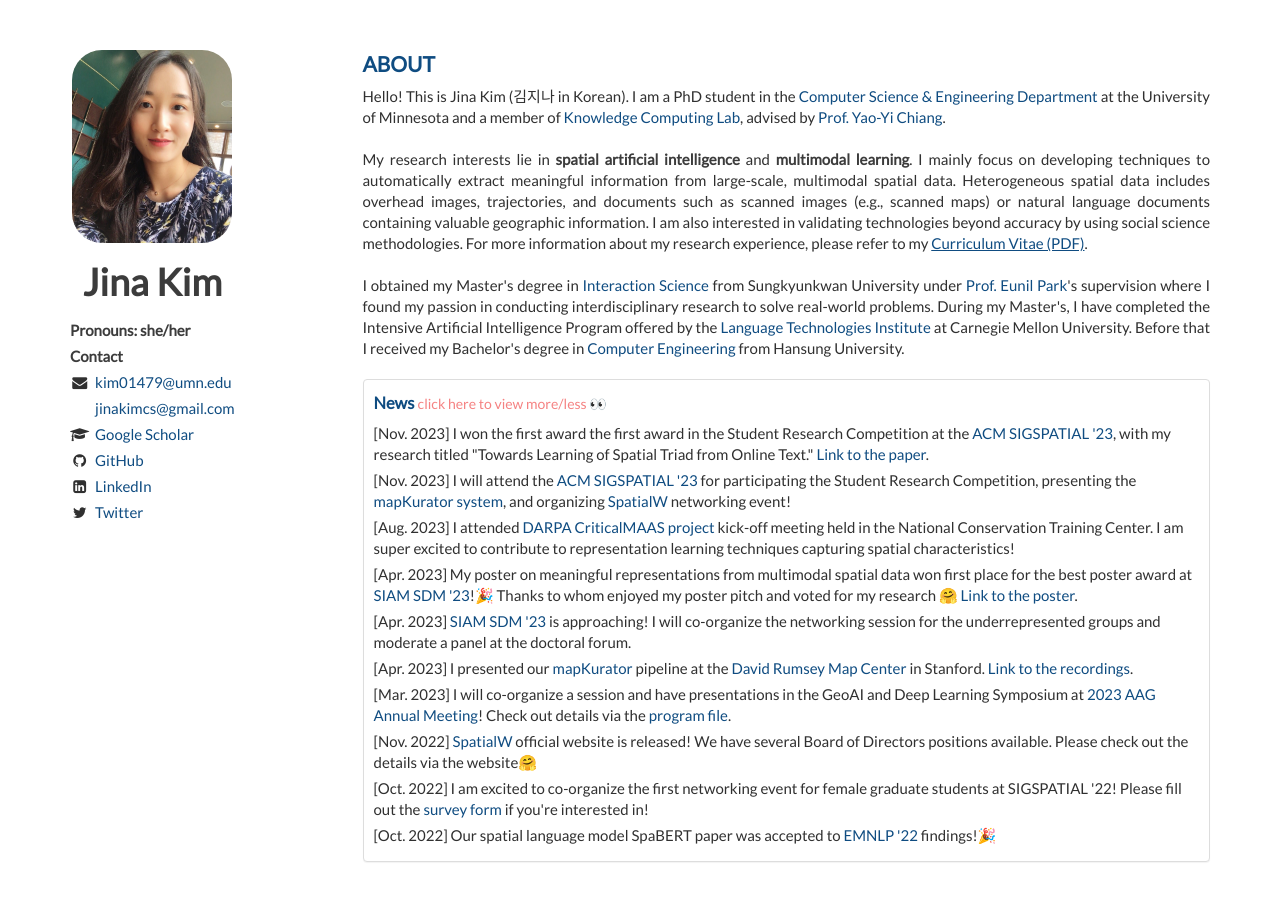
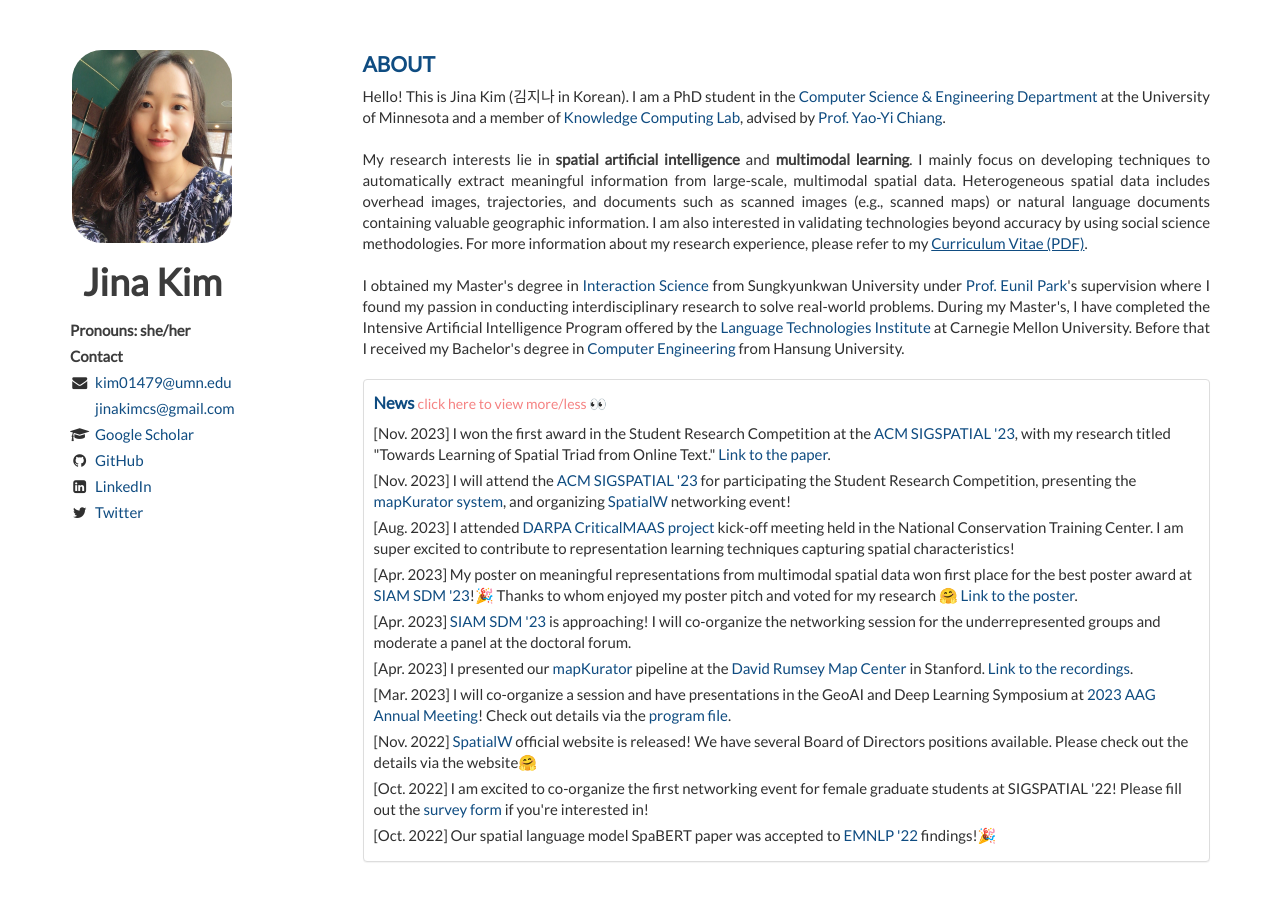
Before and after one commit to Jina-Kim/Jina-Kim.github.io, a Jekyll site: the page built from index.html, in a window 1280 px wide and 900 px high. Built offline with Jekyll 4.4.1, drawn with Linux system fonts in a browser that asks for light colours; nearby versions of some CDN libraries; the list of posts is cut into pages by our own code.

Commit message:
Update about.html

```diff
--- a/_includes/about.html
+++ b/_includes/about.html
@@ -20,7 +20,7 @@
       <div class="panel-body">
           <h2>News <a type="button" data-toggle="collapse" data-target="#collapseList" aria-expanded="false" aria-controls="collapseList" style="font-size: 85%; color: #F58282;font-weight: normal;">click here to view more/less 👀</a></h2>
         <ul class="list-unstyled">
-            <li>[Nov. 2023] I won the first award  the first award in the Student Research Competition at the <a href="https://sigspatial2023.sigspatial.org/">ACM SIGSPATIAL '23</a>, with my research titled "Towards Learning of Spatial Triad from Online Text." <a href="https://jina-kim.github.io/files/papers/2023-11-jina-sigspatial-src.pdf">Link to the paper</a>.</li>
+            <li>[Nov. 2023] I won the first award in the Student Research Competition at the <a href="https://sigspatial2023.sigspatial.org/">ACM SIGSPATIAL '23</a>, with my research titled "Towards Learning of Spatial Triad from Online Text." <a href="https://jina-kim.github.io/files/papers/2023-11-jina-sigspatial-src.pdf">Link to the paper</a>.</li>
             <li>[Nov. 2023] I will attend the <a href="https://sigspatial2023.sigspatial.org/">ACM SIGSPATIAL '23</a> for participating the Student Research Competition, presenting the <a href="https://knowledge-computing.github.io/mapkurator-doc/#/">mapKurator system</a>, and organizing <a href="https://spatialwomen.github.io/">SpatialW</a> networking event!</li>
             <li>[Aug. 2023] I attended <a href="https://criticalminerals.darpa.mil/">DARPA CriticalMAAS project</a> kick-off meeting held in the National Conservation Training Center. I am super excited to contribute to representation learning techniques capturing spatial characteristics!</li>
             <li>[Apr. 2023] My poster on meaningful representations from multimodal spatial data won first place for the best poster award at <a href="https://www.siam.org/conferences/cm/conference/sdm23">SIAM SDM '23</a>!🎉 Thanks to whom enjoyed my poster pitch and voted for my research 🤗 <a href="https://jina-kim.github.io/files/SDM2023_Doctoral_Forum_Poster.pdf">Link to the poster</a>.</li>
```
